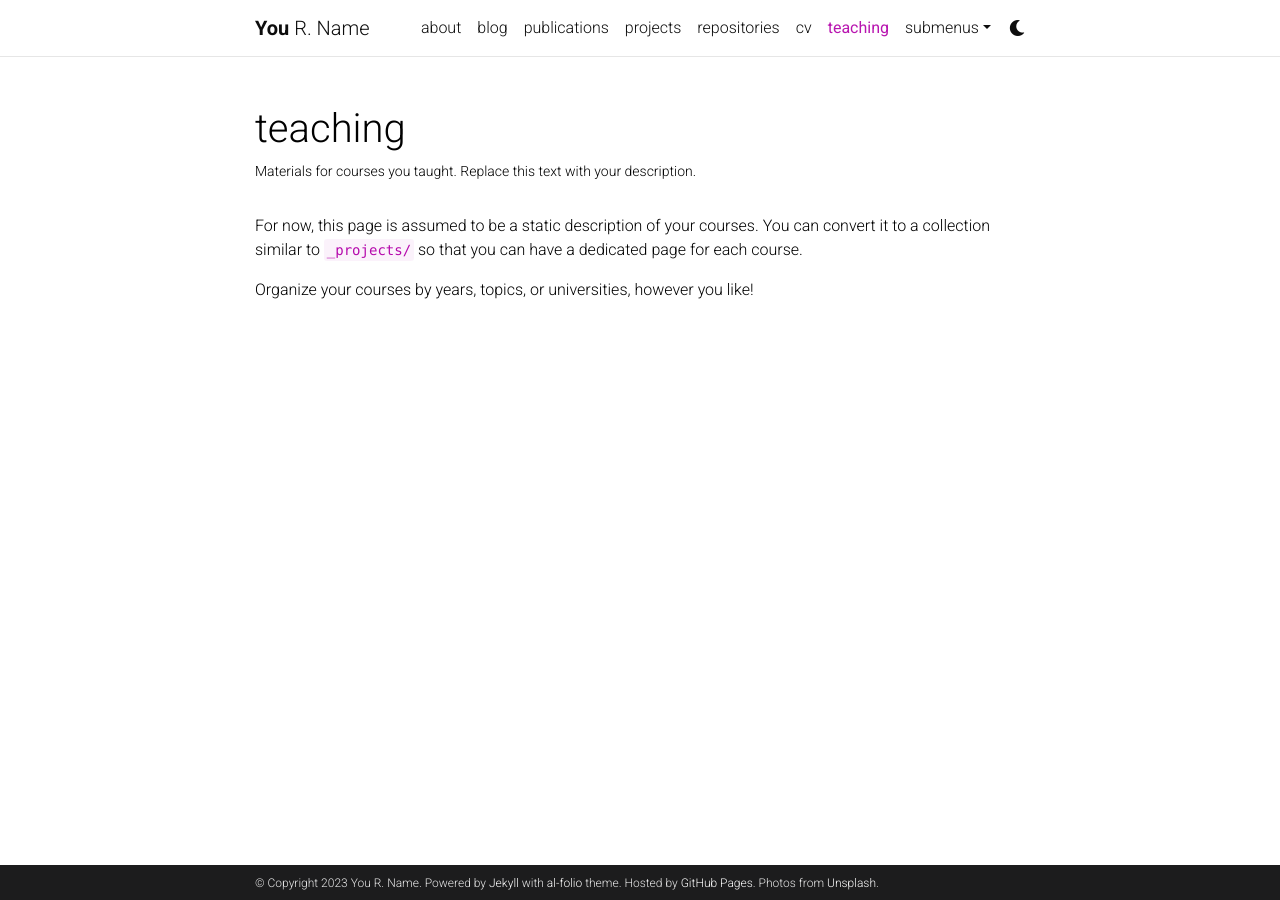
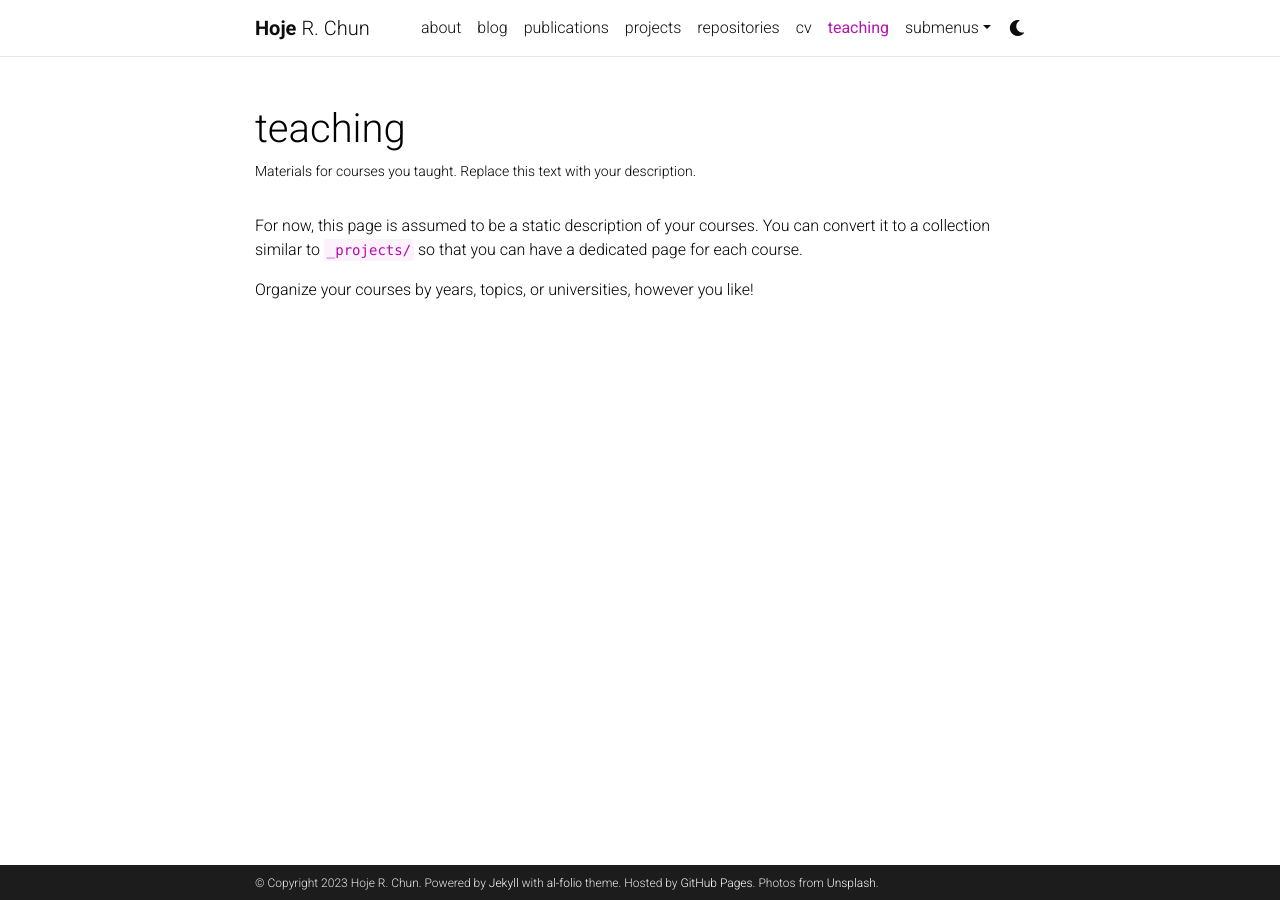
Before and after one commit to HojeChun/hojechun.github.io, a Jekyll site: the page built from _pages/teaching.md, in a window 1280 px wide. Built offline with Jekyll 4.4.1, drawn with Linux system fonts in a browser that asks for light colours; comment, search, counter and statistics services are not loaded; a style sheet for code colours, icons or effects is not loaded.

Commit message:
update configs

```diff
--- a/_config.yml
+++ b/_config.yml
@@ -3,9 +3,9 @@
 # -----------------------------------------------------------------------------
 
 title: blank # the website title (if blank, full name will be used instead)
-first_name: You
+first_name: Hoje
 middle_name: R.
-last_name: Name
+last_name: Chun
 email: you@example.com
 description: > # the ">" symbol means to ignore newlines until "footer_text:"
   A simple, whitespace theme for academics. Based on [*folio](https://github.com/bogoli/-folio) design.
@@ -18,8 +18,8 @@
 lang: en # the language of your site (for example: en, fr, cn, ru, etc.)
 icon: ⚛️  # the emoji used as the favicon (alternatively, provide image name in /assets/img/)
 
-url: https://alshedivat.github.io # the base hostname & protocol for your site
-baseurl: /al-folio # the subpath of your site, e.g. /blog/
+url: https://hojechun.github.io # the base hostname & protocol for your site
+baseurl:  # the subpath of your site, e.g. /blog/
 last_updated: false # set to true if you want to display last updated in the footer
 impressum_path:  # set to path to include impressum link in the footer, use the same path as permalink in a page, helps to conform with EU GDPR
 
@@ -303,7 +303,7 @@
 # -----------------------------------------------------------------------------
 
 imagemagick:
-  enabled: true # enables responsive images for your site (recomended, see https://github.com/alshedivat/al-folio/issues/537)
+  enabled: false # enables responsive images for your site (recomended, see https://github.com/alshedivat/al-folio/issues/537)
   widths:
     - 480
     - 800
@@ -378,3 +378,5 @@
 medium_zoom:
   version: "1.0.8"
   integrity: "sha256-7PhEpEWEW0XXQ0k6kQrPKwuoIomz8R8IYyuU1Qew4P8="
+
+repository: HojeChun/hojechun.github.io
```
Also changed, not shown: Gemfile (+7 -0 lines).
